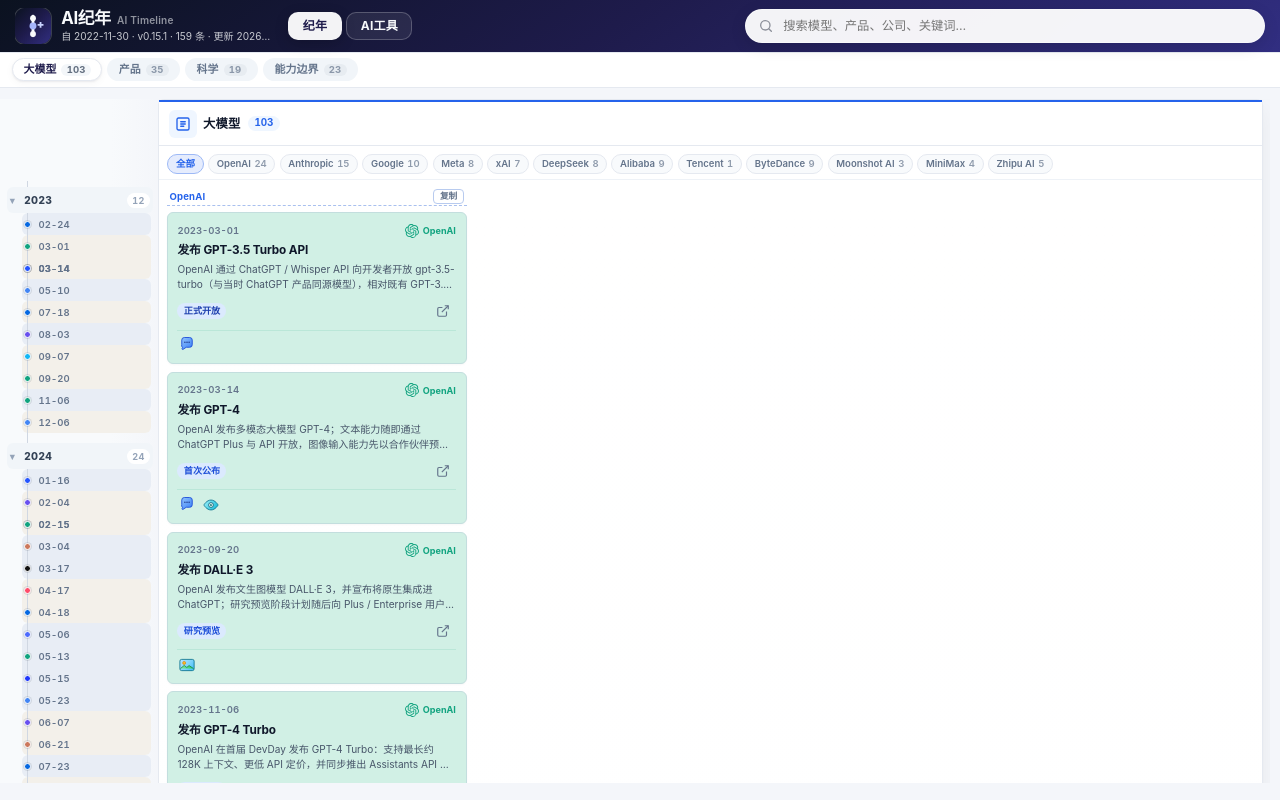
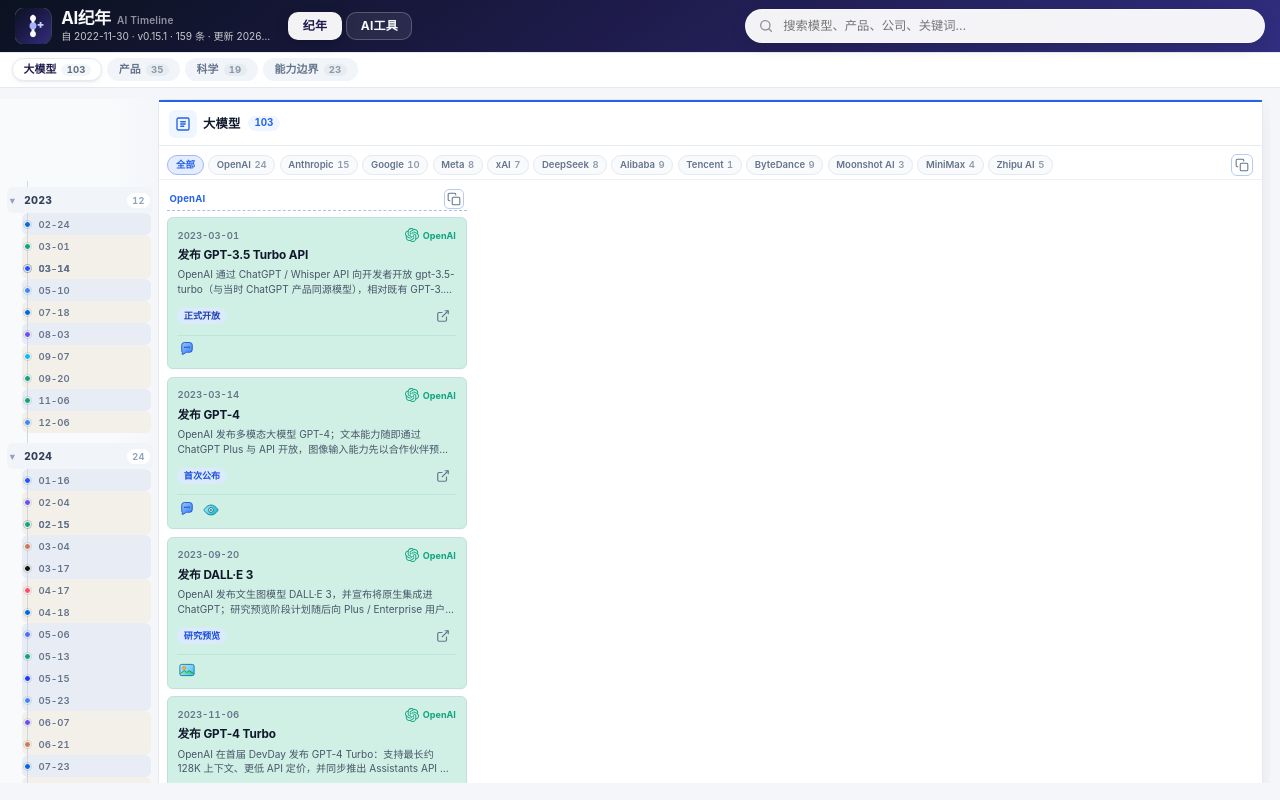
Before and after one commit to shalom-lab/ai-timeline, a React (Vite) app: page / in a window 1280 px wide. Built offline with nearby package versions, Linux system fonts and the light colour scheme.

Commit message:
feat(ui): icon-only copy + board-level multi-col chronology (v0.15.3)
Replace subcol 「复制」 text with clipboard icon; add matching icon on
the chip-row right that copies all currently visible subcols' timelines.

```diff
--- a/package.json
+++ b/package.json
@@ -1,7 +1,7 @@
 {
   "name": "ai-timeline",
   "private": true,
-  "version": "0.15.2",
+  "version": "0.15.3",
   "type": "module",
   "description": "AI纪年 (AI Timeline) — landmark events since ChatGPT public launch (2022-11-30). Data-first.",
   "scripts": {
--- a/src/components/CategoryColumn.tsx
+++ b/src/components/CategoryColumn.tsx
@@ -77,6 +77,72 @@
   return [label, ...lines].join('\n')
 }
 
+/** Join several subcol chronologies (blank line between groups). */
+export function formatBoardChronology(
+  groups: { label: string; events: TimelineEvent[] }[],
+): string {
+  return groups
+    .map((g) => formatSubcolChronology(g.label, g.events))
+    .filter((block) => block.length > 0)
+    .join('\n\n')
+}
+
+async function writeClipboard(text: string): Promise<void> {
+  try {
+    await navigator.clipboard.writeText(text)
+  } catch {
+    // Fallback for older / restricted clipboard
+    const ta = document.createElement('textarea')
+    ta.value = text
+    ta.style.position = 'fixed'
+    ta.style.left = '-9999px'
+    document.body.appendChild(ta)
+    ta.select()
+    try {
+      document.execCommand('copy')
+    } finally {
+      document.body.removeChild(ta)
+    }
+  }
+}
+
+function ClipboardIcon({ size = 14 }: { size?: number }) {
+  return (
+    <svg
+      width={size}
+      height={size}
+      viewBox="0 0 24 24"
+      fill="none"
+      stroke="currentColor"
+      strokeWidth="1.8"
+      strokeLinecap="round"
+      strokeLinejoin="round"
+      aria-hidden
+    >
+      <rect x="9" y="9" width="13" height="13" rx="2" />
+      <path d="M5 15H4a2 2 0 0 1-2-2V4a2 2 0 0 1 2-2h9a2 2 0 0 1 2 2v1" />
+    </svg>
+  )
+}
+
+function CheckIcon({ size = 14 }: { size?: number }) {
+  return (
+    <svg
+      width={size}
+      height={size}
+      viewBox="0 0 24 24"
+      fill="none"
+      stroke="currentColor"
+      strokeWidth="2"
+      strokeLinecap="round"
+      strokeLinejoin="round"
+      aria-hidden
+    >
+      <path d="M20 6L9 17l-5-5" />
+    </svg>
+  )
+}
+
 function SubcolCopyButton({
   label,
   events,
@@ -89,23 +155,7 @@
   const onCopy = useCallback(
     async (e: MouseEvent) => {
       e.stopPropagation()
-      const text = formatSubcolChronology(label, events)
-      try {
-        await navigator.clipboard.writeText(text)
-      } catch {
-        // Fallback for older / restricted clipboard
-        const ta = document.createElement('textarea')
-        ta.value = text
-        ta.style.position = 'fixed'
-        ta.style.left = '-9999px'
-        document.body.appendChild(ta)
-        ta.select()
-        try {
-          document.execCommand('copy')
-        } finally {
-          document.body.removeChild(ta)
-        }
-      }
+      await writeClipboard(formatSubcolChronology(label, events))
       setCopied(true)
       window.setTimeout(() => setCopied(false), 1500)
     },
@@ -120,7 +170,46 @@
       title={copied ? '已复制' : `复制「${label}」年表`}
       aria-label={copied ? '已复制' : `复制「${label}」年表`}
     >
-      {copied ? '已复制' : '复制'}
+      {copied ? <CheckIcon /> : <ClipboardIcon />}
+    </button>
+  )
+}
+
+function BoardCopyButton({
+  groups,
+}: {
+  groups: { label: string; events: TimelineEvent[] }[]
+}) {
+  const [copied, setCopied] = useState(false)
+  const n = groups.length
+  const tip =
+    n <= 1
+      ? n === 1
+        ? `复制「${groups[0]!.label}」年表`
+        : '暂无可复制年表'
+      : `复制当前 ${n} 列年表`
+
+  const onCopy = useCallback(
+    async (e: MouseEvent) => {
+      e.stopPropagation()
+      if (groups.length === 0) return
+      await writeClipboard(formatBoardChronology(groups))
+      setCopied(true)
+      window.setTimeout(() => setCopied(false), 1500)
+    },
+    [groups],
+  )
+
+  return (
+    <button
+      type="button"
+      className={`cat-column__chips-copy${copied ? ' is-copied' : ''}`}
+      onClick={onCopy}
+      disabled={groups.length === 0}
+      title={copied ? '已复制' : tip}
+      aria-label={copied ? '已复制' : tip}
+    >
+      {copied ? <CheckIcon /> : <ClipboardIcon />}
     </button>
   )
 }
@@ -243,6 +332,7 @@
                   <em>{g.events.length}</em>
                 </button>
               ))}
+              <BoardCopyButton groups={visibleGroups} />
             </div>
           ) : null}
         </div>
--- a/src/index.css
+++ b/src/index.css
@@ -651,13 +651,14 @@
 .cat-column__chips {
   display: flex;
   flex-wrap: wrap;
+  align-items: center;
   gap: 0.3rem;
   padding: 0.55rem 0.6rem 0.35rem;
   background: #fff;
   border-bottom: 1px solid #eef1f6;
 }
 
-.cat-column__chips button {
+.cat-column__chips > button:not(.cat-column__chips-copy) {
   border: 1px solid var(--border);
   background: #f8fafc;
   border-radius: 999px;
@@ -671,16 +672,51 @@
   gap: 0.25rem;
 }
 
-.cat-column__chips button em {
+.cat-column__chips > button:not(.cat-column__chips-copy) em {
   font-style: normal;
   opacity: 0.7;
   font-variant-numeric: tabular-nums;
 }
 
-.cat-column__chips button.is-active {
+.cat-column__chips > button:not(.cat-column__chips-copy).is-active {
   background: color-mix(in srgb, var(--accent) 12%, #fff);
   border-color: color-mix(in srgb, var(--accent) 45%, #fff);
   color: var(--accent);
+}
+
+/* Board-level copy: icon-only, right end of chip row */
+.cat-column__chips-copy {
+  margin-left: auto;
+  flex-shrink: 0;
+  display: inline-flex;
+  align-items: center;
+  justify-content: center;
+  width: 1.55rem;
+  height: 1.55rem;
+  padding: 0;
+  border: 1px solid color-mix(in srgb, var(--accent) 22%, #e2e8f0);
+  background: #fff;
+  color: var(--muted);
+  border-radius: 6px;
+  cursor: pointer;
+  transition: color 0.12s ease, background 0.12s ease, border-color 0.12s ease;
+}
+
+.cat-column__chips-copy:hover:not(:disabled) {
+  color: var(--accent);
+  border-color: color-mix(in srgb, var(--accent) 45%, #e2e8f0);
+  background: color-mix(in srgb, var(--accent) 8%, #fff);
+}
+
+.cat-column__chips-copy:disabled {
+  opacity: 0.4;
+  cursor: not-allowed;
+}
+
+.cat-column__chips-copy.is-copied {
+  color: #047857;
+  border-color: #a7f3d0;
+  background: #ecfdf5;
 }
 
 .cat-column__head {
@@ -765,14 +801,16 @@
 .cat-subcol__copy {
   margin-left: auto;
   flex-shrink: 0;
+  display: inline-flex;
+  align-items: center;
+  justify-content: center;
+  width: 1.4rem;
+  height: 1.4rem;
+  padding: 0;
   border: 1px solid color-mix(in srgb, var(--accent) 22%, #e2e8f0);
   background: #fff;
   color: var(--muted);
-  border-radius: 4px;
-  padding: 0.05rem 0.4rem;
-  font-size: 0.62rem;
-  font-weight: 650;
-  line-height: 1.3;
+  border-radius: 5px;
   cursor: pointer;
   transition: color 0.12s ease, background 0.12s ease, border-color 0.12s ease;
 }
```
Also changed, not shown: 1 other file (tests, documents, lock files or other folders).
